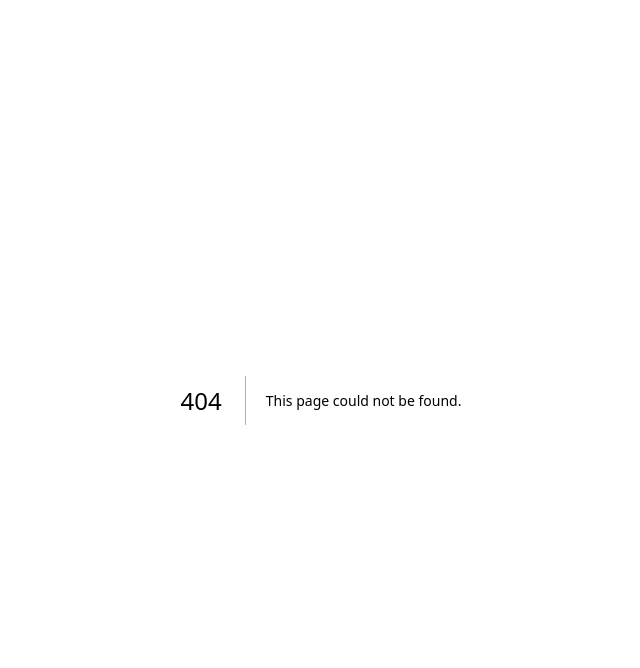
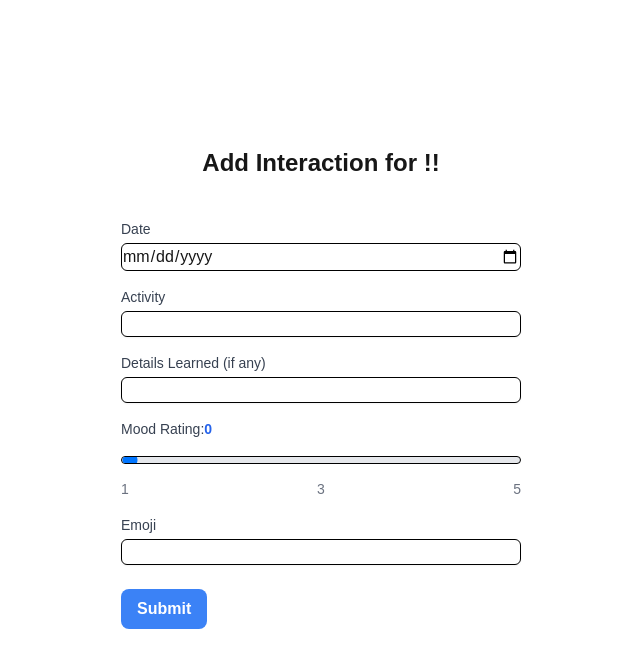
Before and after one commit to shubhiupa19/VibeCheck, a Next.js app in the folder final-project/: page /friend/1/add-interaction in a window 1280 px wide. Before the commit this address had no page. Shown: the top 668 px of the page, without its empty margins (319-959 px from the left). Built offline with nearby package versions, Linux system fonts and the light colour scheme; no server answers; the database is empty.

Commit message:
added another add interaction form + add a button to friend view

```diff
--- /dev/null
+++ b/final-project/src/app/api/friends/[id]/interactions/route.js
@@ -0,0 +1,21 @@
+import dbConnect from "../../../../../lib/dbConnect";
+import Friend from "../../../../../models/Friend";
+import { NextResponse } from "next/server";
+
+export async function POST(req, { params }) {
+  await dbConnect();
+  const { id } = await params;
+  const interaction = await req.json();
+  try {
+    const friend = await Friend.findById(id);
+    friend.interactions.push(interaction);
+    await friend.save();
+    console.log("successfully saved interaction");
+    return NextResponse.json(friend, { status: 201 });
+  } catch (err) {
+    console.error(err);
+    return NextResponse.error("Error with saving an interaction", {
+      status: 500,
+    });
+  }
+}
--- a/final-project/src/app/api/friends/[id]/route.js
+++ b/final-project/src/app/api/friends/[id]/route.js
@@ -7,7 +7,20 @@ export async function GET(req, { params }) {
   const id = (await params).id;
   try {
     const friend = await Friend.findById(id);
-    console.log("reached past the friend fetch");
+    if (!friend) {
+      return NextResponse.json(
+        { message: "Friend not found" },
+        { status: 404 }
+      );
+    }
+    if (!friend.interactions) {
+      friend.interactions = [];
+    } else {
+      friend.interactions = friend.interactions.map((interaction) => ({
+        ...interaction,
+        date: interaction.date || new Date().toISOString().split("T")[0],
+      }));
+    }
     return NextResponse.json(friend);
   } catch (error) {
     return NextResponse.json({
--- a/final-project/src/app/dashboard/page.js
+++ b/final-project/src/app/dashboard/page.js
@@ -31,13 +31,13 @@ const DashboardPage = () => {
     <div className="flex flex-col items-center justify-center h-screen bg-white">
       <h1 className="text-5xl font-bold mb-5">Welcome to VibeCheck!</h1>
       <Link href="/add">
-        <button className="px-4 py-2 bg-blue-500 hover:bg-blue-700 text-white rounded">
+        <button className="px-4 py-2 bg-blue-500 hover:bg-blue-600 text-white rounded">
           {" "}
           Add Friend
         </button>
       </Link>
       <h3 className="mt-4 text-xl">Your Friends</h3>
-      <ul>
+      <ul className="list-disc">
         {friends.map((friend) => (
           <li key={friend._id}>
             <Link href={`/friend/${friend._id}`}>
--- /dev/null
+++ b/final-project/src/app/friend/[id]/add-interaction/page.js
@@ -0,0 +1,143 @@
+"use client";
+
+import { useParams, useRouter } from "next/navigation";
+import { useState, useEffect } from "react";
+
+const AddInteractionPage = () => {
+  const router = useRouter();
+  const id = useParams().id;
+  const [date, setDate] = useState("");
+  const [activity, setActivity] = useState("");
+  const [newDetail, setNewDetail] = useState("");
+  const [rating, setRating] = useState(0);
+  const [emoji, setEmoji] = useState("");
+  const [friendName, setFriendName] = useState("");
+
+  const handleSubmit = async (e) => {
+    e.preventDefault();
+    try {
+      const response = await fetch(`/api/friends/${id}/interactions`, {
+        method: "POST",
+        headers: {
+          "Content-Type": "application/json",
+        },
+        body: JSON.stringify({ date, activity, newDetail, rating, emoji }),
+      });
+      const data = await response.json();
+      if (response.ok) {
+        console.log("Interaction added successfully!", data);
+        router.push(`/friend/${id}`);
+      } else {
+        console.error("Error with adding interaction");
+      }
+    } catch (error) {
+      console.error(error);
+    }
+  };
+
+  useEffect(() => {
+    const fetchFriend = async () => {
+      try {
+        const response = await fetch(`/api/friends/${id}`, {
+          method: "GET",
+          headers: {
+            Authorization: `Bearer ${localStorage.getItem("token")}`,
+            "Content-Type": "application/json",
+          },
+        });
+        if (response.ok) {
+          const data = await response.json();
+          setFriendName(data.name);
+        } else {
+          console.error("Error with fetching friend");
+        }
+      } catch (error) {
+        console.error(error);
+      }
+    };
+    fetchFriend();
+  }, [id]);
+  // run only when the id changes
+
+  return (
+    <div className="flex flex-col items-center justify-center h-screen bg-white">
+      <h1 className="text-2xl font-bold mb-4">Add Interaction for {friendName}!!</h1>
+      <form
+        onSubmit={handleSubmit}
+        className="w-full max-w-md bg-white p-6 rounded border-2-black">
+        <div className="mb-4">
+          <label className="block text-sm font-medium text-gray-700">
+            Date
+          </label>
+          <input
+            type="date"
+            value={date}
+            onChange={(e) => setDate(e.target.value)}
+            className="mt-1 block w-full border border-black rounded-md focus:border-blue-500"
+          />
+        </div>
+        <div className="mb-4">
+          <label className="block text-sm font-medium text-gray-700">
+            Activity
+          </label>
+          <input
+            type="text"
+            value={activity}
+            onChange={(e) => setActivity(e.target.value)}
+            className="mt-1 block w-full border border-black rounded-md shadow-sm focus:border-blue-500"
+          />
+        </div>
+        <div className="mb-4">
+          <label className="block text-sm font-medium text-gray-700">
+            Details Learned (if any)
+          </label>
+          <input
+            type="text"
+            value={newDetail}
+            onChange={(e) => setNewDetail(e.target.value)}
+            className="mt-1 block w-full border border-black rounded-md shadow-sm focus:border-blue-500"
+          />
+        </div>
+        <div className="mb-4">
+          <label className="block text-sm font-medium text-gray-700 mb-2">
+            Mood Rating:
+            <span className="font-bold text-blue-600">{rating}</span>
+          </label>
+          <input
+            type="range"
+            min="1"
+            max="5"
+            step="1"
+            value={rating}
+            onChange={(e) => setRating(e.target.value)}
+            className="w-full appearance-none h-2 bg-gray-200 rounded-lg overflow-hidden border border-black"
+          />
+          <div className="flex justify-between mt-2 text-sm text-gray-500">
+            <span>1</span>
+            <span>3</span>
+            <span>5</span>
+          </div>
+        </div>
+        <div className="mb-4">
+          <label className="block text-sm font-medium text-gray-700">
+            Emoji
+          </label>
+          <input
+            type="text"
+            value={emoji}
+            onChange={(e) => setEmoji(e.target.value)}
+            className="mt-1 block w-full rounded-md shadow-sm  focus:border-blue-500 border border-black"
+          />
+        </div>
+        <button
+          type="submit"
+          className="bg-blue-500 hover:bg-blue-600 text-white font-semibold py-2 px-4 rounded-lg mt-2"
+        >
+          Submit
+        </button>
+      </form>
+    </div>
+  );
+};
+
+export default AddInteractionPage;
--- a/final-project/src/app/friend/[id]/page.js
+++ b/final-project/src/app/friend/[id]/page.js
@@ -2,15 +2,18 @@
 // import { useRouter } from "next/navigation";
 import { useEffect, useState } from "react";
 import { useParams } from "next/navigation";
+import Link from "next/link";
 
 const FriendPage = () => {
   // instantiating the router object
   // const router = useRouter();
   // setting up the state for the friend object
-  const [friend, setFriend] = useState({ interactions: []});
+  const [friend, setFriend] = useState({ interactions: [] });
 
   // extracting the id from the URL using useParams hook, which extracts the id/params from the URL
+  // https://nextjs.org/docs/app/api-reference/functions/use-params
   const { id } = useParams();
+  console.log("id", id);
 
   // const id = router.query?.id;
 
@@ -41,11 +44,26 @@ const FriendPage = () => {
   }, [id]);
 
   return (
-    <div className="flex flex-col items-center justify-center h-screen bg-white">
-      <h1 className="text-4xl font-bold text-gray-800 mb-4">{friend.name}</h1>
-      <h4 className="text-lg text-gray-600 mb-6 italic">{friend.about}</h4>
+    <div className="relative h-screen bg-white">
+        <div className="absolute top-4 left-4">
+       <Link href="/dashboard">
+        <button className="bg-blue-500 hover:bg-blue-600 text-white font-semibold py-2 px-4 rounded-lg mt-2 ">
+          Back to Dashboard
+        </button>
+      </Link>
+      </div>
+      <div className = "flex flex-col items-center justify-center bg-white" style={{ paddingTop: '8rem' }}>
+      <h1 className="text-4xl font-bold text-gray-800 mb-4 mt-4">{friend.name}</h1>
+      <h4 className="text-lg text-gray-600 mb-6 italic">
+        {/* https://developer.mozilla.org/en-US/docs/Web/JavaScript/Reference/Global_Objects/Array/isArray */}
+        {Array.isArray(friend.about) && friend.about.length > 0 ? (
+          <span className="text-gray-500">{friend.about.join(', ')}</span>
+        ) : (
+          <span className="text-gray-500">No details available</span>
+        )}
+      </h4>
       <ul className="w-full max-w-2xl space-y-4">
-        {friend.interactions.length > 0 ? (
+        {friend.interactions?.length > 0 ? (
           friend.interactions.map((interaction) => (
             <li
               key={interaction.date}
@@ -67,6 +85,13 @@ const FriendPage = () => {
           <p className="text-gray-500 text-center">No interactions found.</p>
         )}
       </ul>
+      <Link href={`/friend/${id}/add-interaction`}>
+        <button className="mt-8 bg-blue-500 hover:bg-blue-600 text-white font-semibold py-2 px-4 rounded-lg">
+          Add Interaction
+        </button>
+      </Link>
+      </div>
+
     </div>
   );
 };
```
